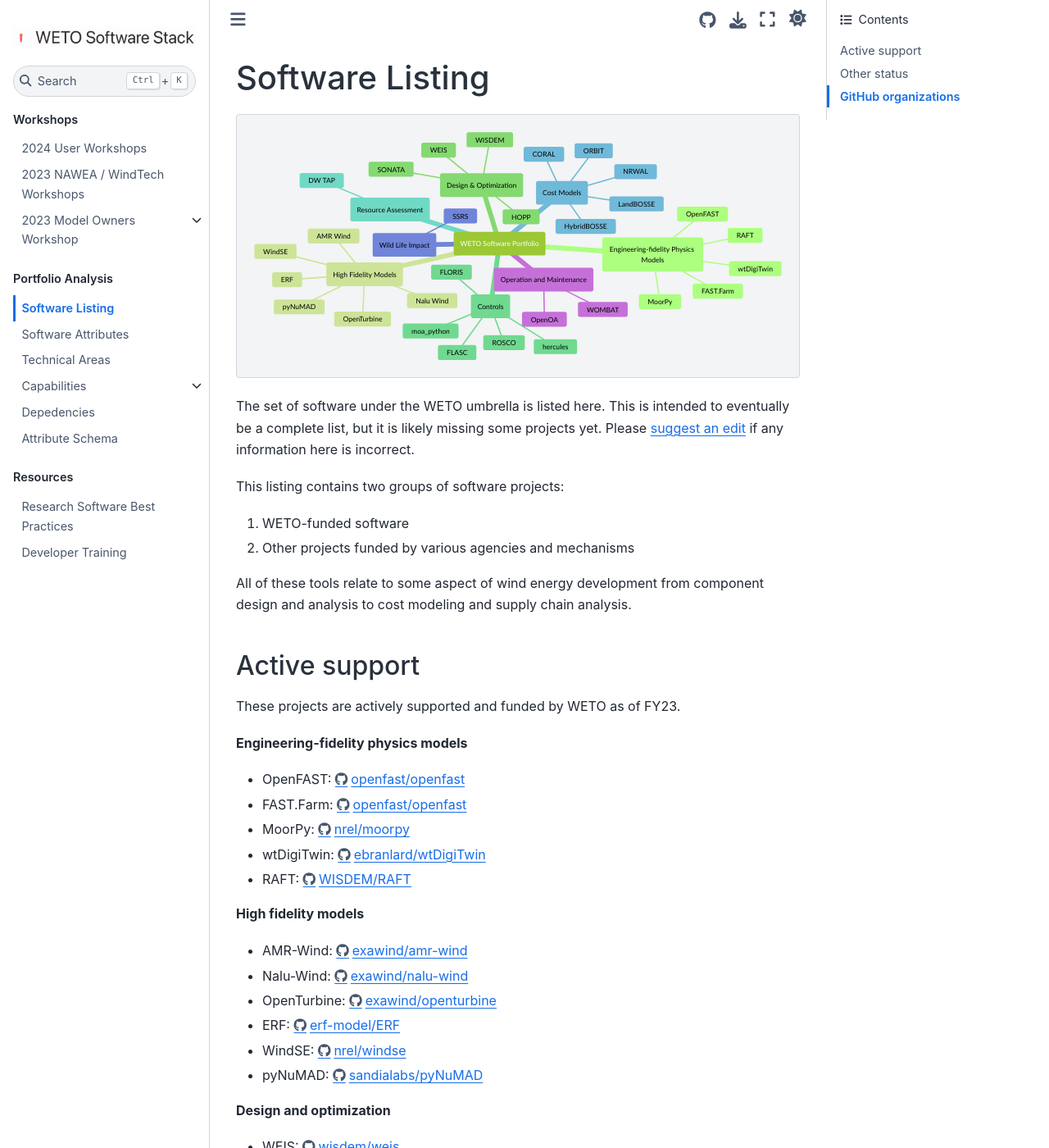
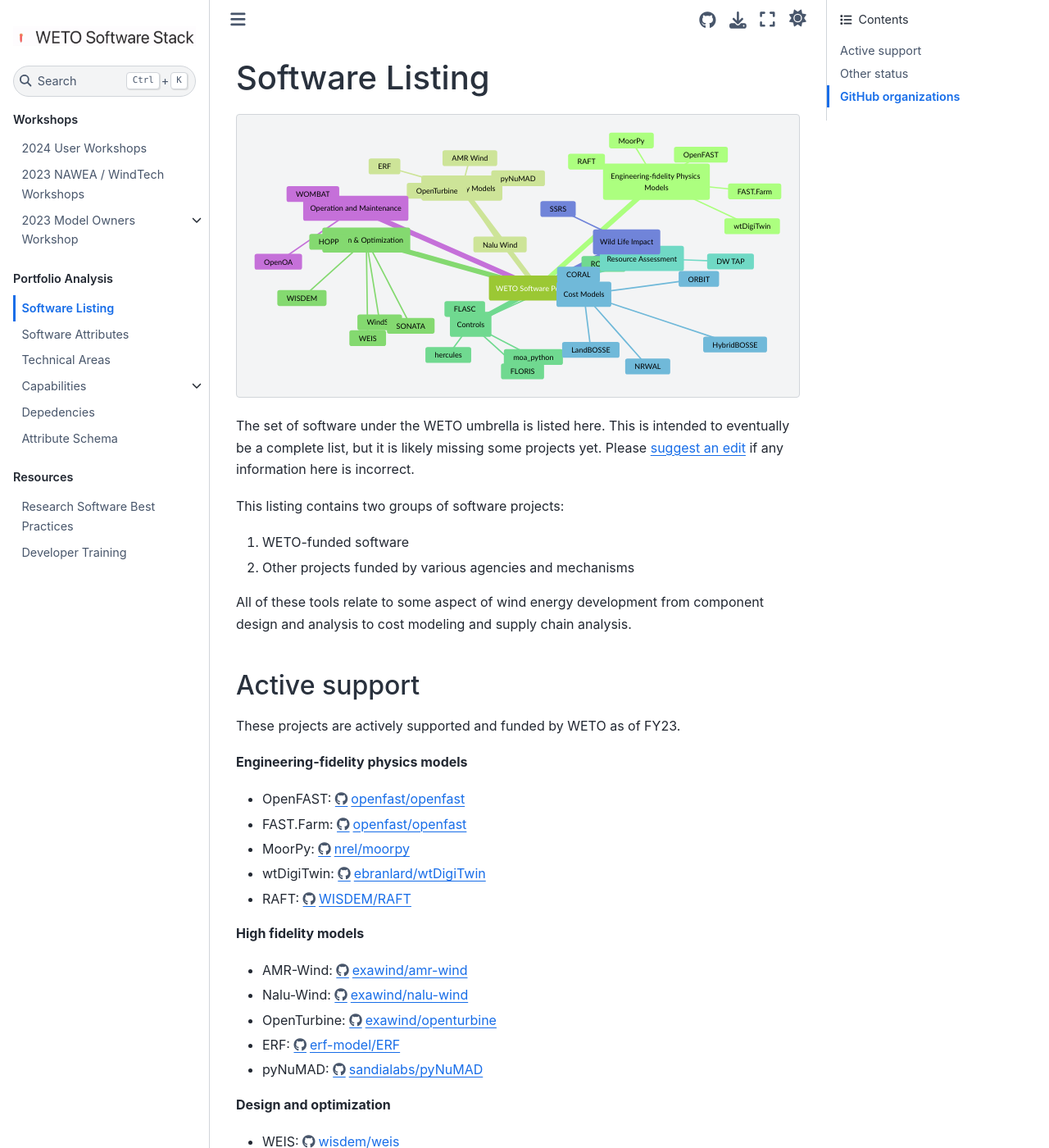
Before and after one commit to NREL/WETOStack, a Jupyter Book: the page built from docs/portfolio_analysis/software_list.md, in a window 1280 px wide and 1400 px high. Shown: the whole window at 82% size. Built offline with Jupyter Book 1.0.4 settings and Sphinx 7.4.7 and the Sphinx Book theme 1.1.4, drawn with Linux system fonts in a browser that asks for light colours.

Commit message:
Move WindSE from HFM to Design & Optimization

```diff
--- a/docs/portfolio_analysis/software_list.md
+++ b/docs/portfolio_analysis/software_list.md
@@ -19,12 +19,12 @@
             Nalu Wind
             OpenTurbine
             ERF
-            WindSE
             pyNuMAD
 
         do(Design & Optimization)
             WEIS
             WISDEM
+            WindSE
             HOPP
             SONATA
 
@@ -83,12 +83,12 @@
 - Nalu-Wind: https://github.com/exawind/nalu-wind
 - OpenTurbine: https://github.com/exawind/openturbine
 - ERF: https://github.com/erf-model/ERF
-- WindSE: https://github.com/nrel/windse
 - pyNuMAD: https://github.com/sandialabs/pyNuMAD
 
 **Design and optimization**
 - WEIS: https://github.com/wisdem/weis
 - WISDEM: https://github.com/wisdem/wisdem
+- WindSE: https://github.com/nrel/windse
 - HOPP: https://github.com/NREL/HOPP
 - SONATA: https://github.com/ptrbortolotti/SONATA
 
```
Also changed, not shown: docs/technical_areas/overview.md (+2 -2 lines).
